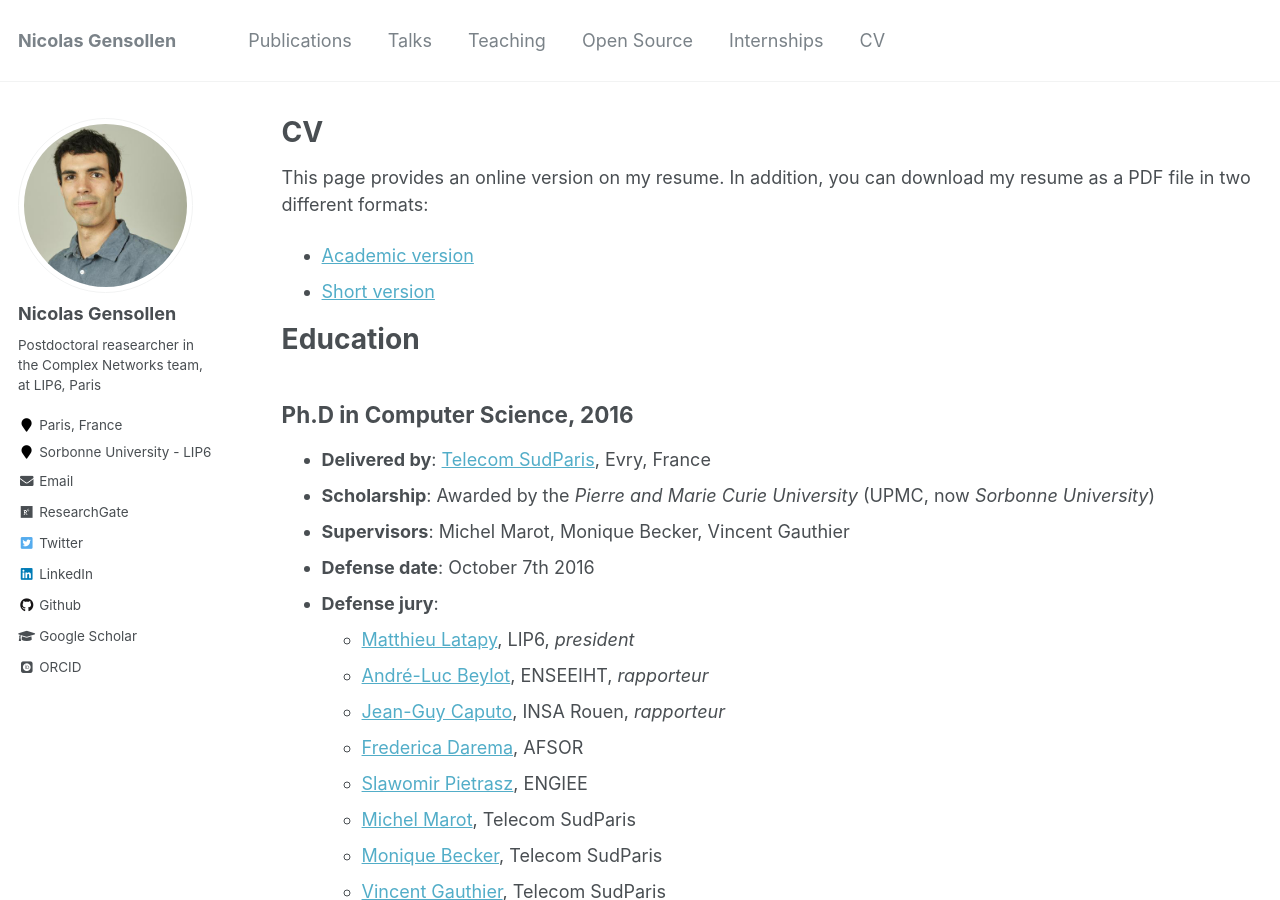
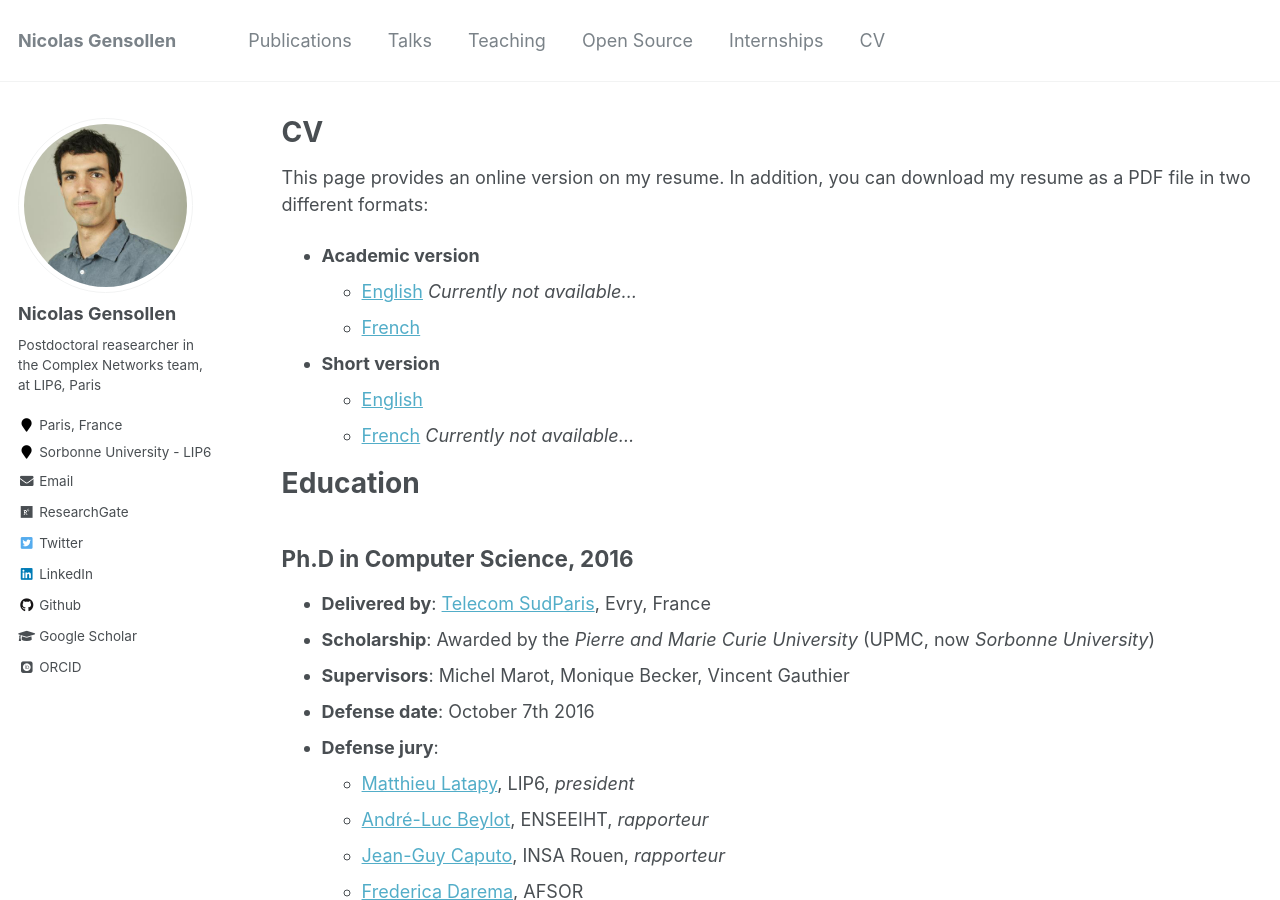
Before and after one commit to NicolasGensollen/nicolasgensollen.github.io, a Jekyll site: the page built from _pages/cv.md, in a window 1280 px wide and 900 px high. Built offline with Jekyll 4.4.1, drawn with Linux system fonts in a browser that asks for light colours; some web fonts are replaced.

Commit message:
Upload academic version resume in PDF

```diff
--- a/_pages/cv.md
+++ b/_pages/cv.md
@@ -11,8 +11,12 @@ redirect_from:
 
 This page provides an online version on my resume. In addition, you can download my resume as a PDF file in two different formats:
 
-* [Academic version](tba)
-* [Short version](https://nicolasgensollen.github.io/files/short-resume-nicolas-gensollen.pdf)
+* __Academic version__
+  * [English](tba) *Currently not available...*
+  * [French](https://nicolasgensollen.github.io/files/academic-resume-french-nicolas-gensollen.pdf)
+* __Short version__
+  * [English](https://nicolasgensollen.github.io/files/short-resume-english-nicolas-gensollen.pdf)
+  * [French](tba) *Currently not available...*
 
 # Education
 
```
Also changed, not shown: 3 other files.
